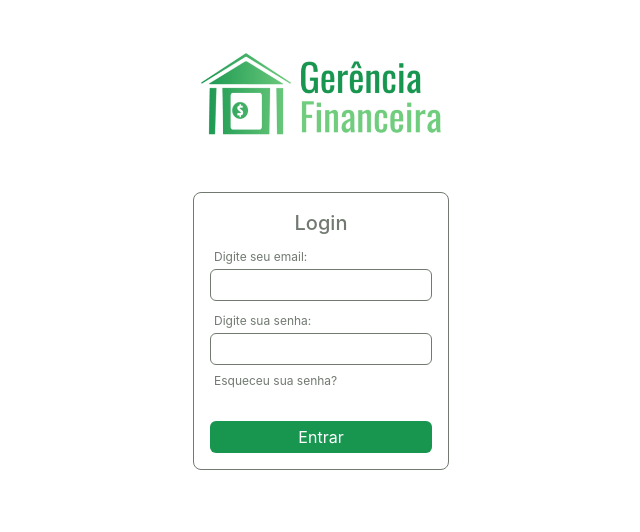
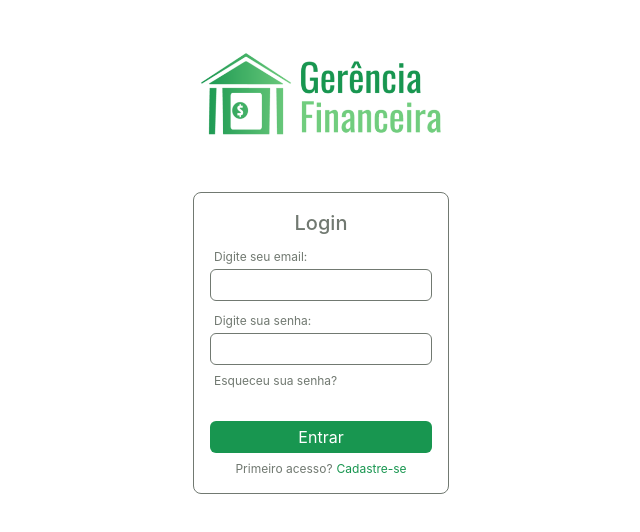
Before and after one commit to DaviJat/gerencia-financeira, a Next.js app: page / in a window 1280 px wide. Shown: the top 532 px of the page, without its empty margins (319-959 px from the left). Built offline with nearby package versions, Linux system fonts and the light colour scheme.

Commit message:
adding register link

```diff
--- a/src/components/CardLogin.tsx
+++ b/src/components/CardLogin.tsx
@@ -21,10 +21,16 @@ export default function CardLogin() {
       <input id="email" name="email" type="email" onChange={(e) => (usuario.email = e.target.value)} />
       <label htmlFor="password">Digite sua senha:</label>
       <input id="password" name="password" type="password" onChange={(e) => (usuario.senha = e.target.value)} />
-      <a href="">Esqueceu sua senha?</a>
+      <a className={styles.forgotPassword} href="">
+        Esqueceu sua senha?
+      </a>
       <button name="loginUsuario" onClick={loginUsuario}>
         Entrar
       </button>
+      <div className={styles.registerContainer}>
+        <p>Primeiro acesso?</p>
+        <a href="">Cadastre-se</a>
+      </div>
     </div>
   );
 }
--- a/src/styles/cardLogin.module.css
+++ b/src/styles/cardLogin.module.css
@@ -17,6 +17,19 @@
 .card button {
   @apply rounded-md bg-primary h-8 mt-8 text-white hover:bg-primary-dark hover:duration-200;
 }
-.card a {
+
+.forgotPassword {
   @apply text-gray text-xs ml-1 mt-2 hover:text-primary hover:underline;
 }
+
+.registerContainer {
+  @apply flex items-center justify-center text-xs mt-2;
+}
+
+.registerContainer p {
+  @apply text-gray;
+}
+
+.registerContainer a {
+  @apply text-primary ml-1 hover:underline;
+}
```
